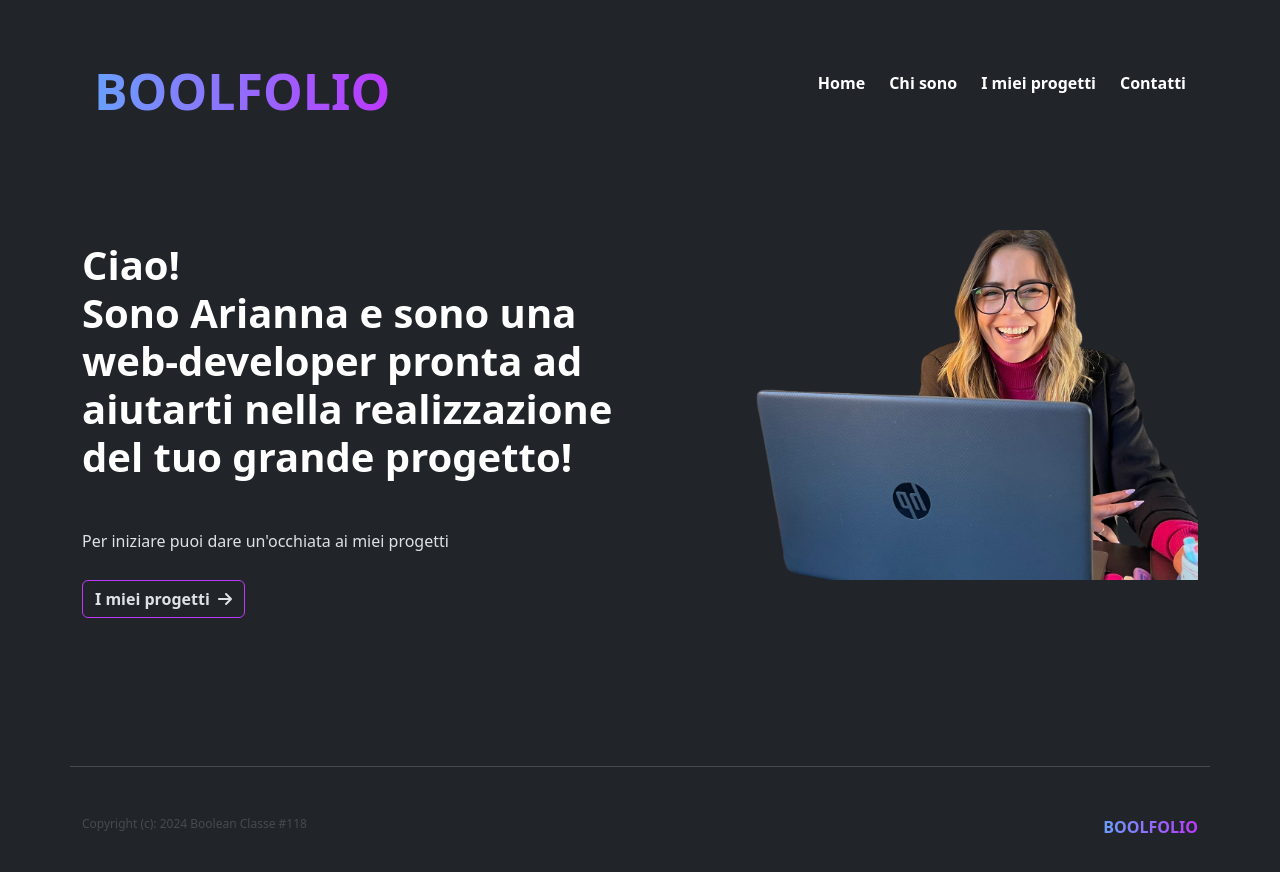
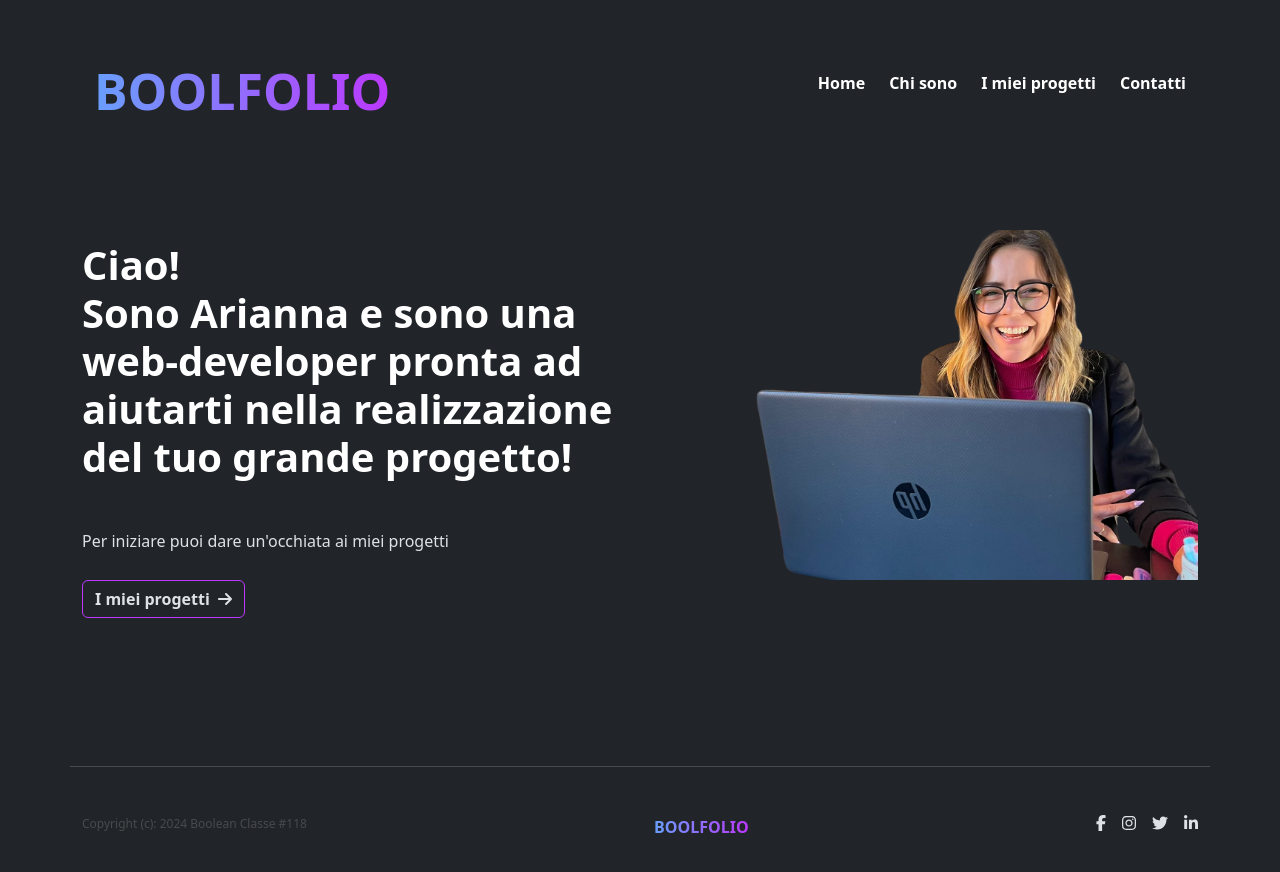
Before and after one commit to Arianna-Cosimini/vite-boolfolio, a Vue app: page / in a window 1280 px wide. Shown: the top 872 px of the page. Built offline with nearby package versions, Linux system fonts and the light colour scheme.

Commit message:
fix: add social icons on footer

```diff
--- a/src/components/AppFooter.vue
+++ b/src/components/AppFooter.vue
@@ -8,7 +8,12 @@ export default {
 
     data() {
         return {
-
+            icons: [
+                'fa-brands fa-facebook-f',
+                'fa-brands fa-instagram',
+                'fa-brands fa-twitter',
+                'fa-brands fa-linkedin-in'
+            ]
 
         }
     },
@@ -29,6 +34,12 @@ export default {
 
             <div class="logo">
                 <p class="text-uppercase fw-bold">boolfolio</p>
+
+            </div>
+            <div class="social">
+                <div id="social-icons" class="d-flex gap-3">
+                    <i v-for="icon in icons" :class="icon" :key="icon"></i>
+                </div>
             </div>
         </footer>
     </div>
```
